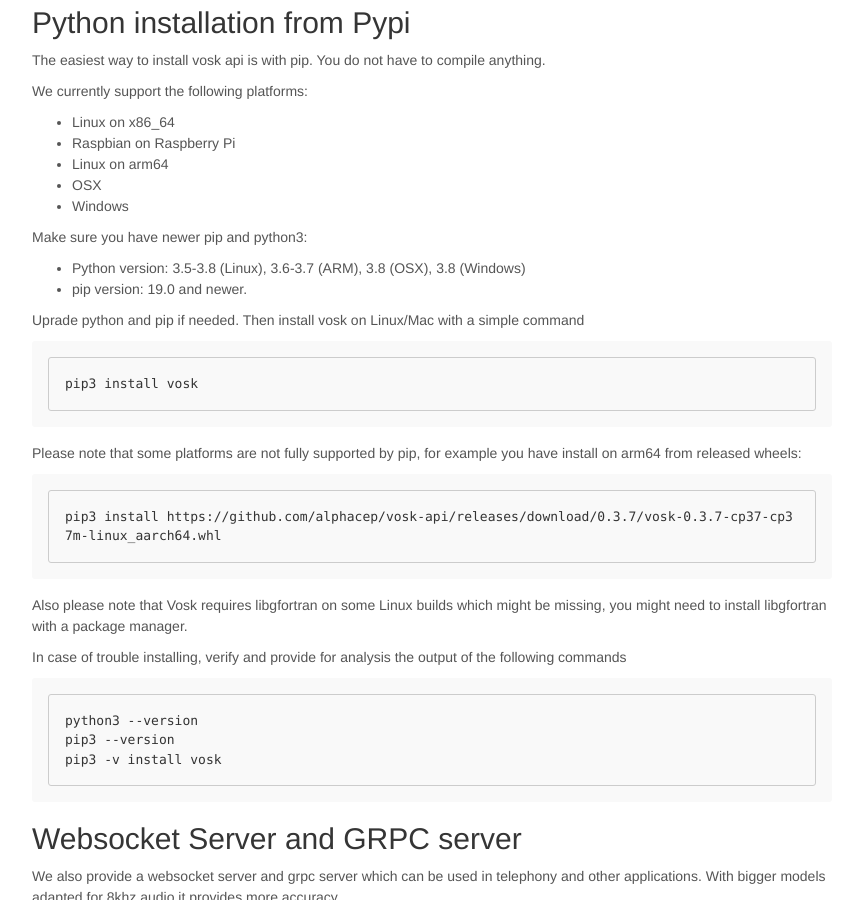
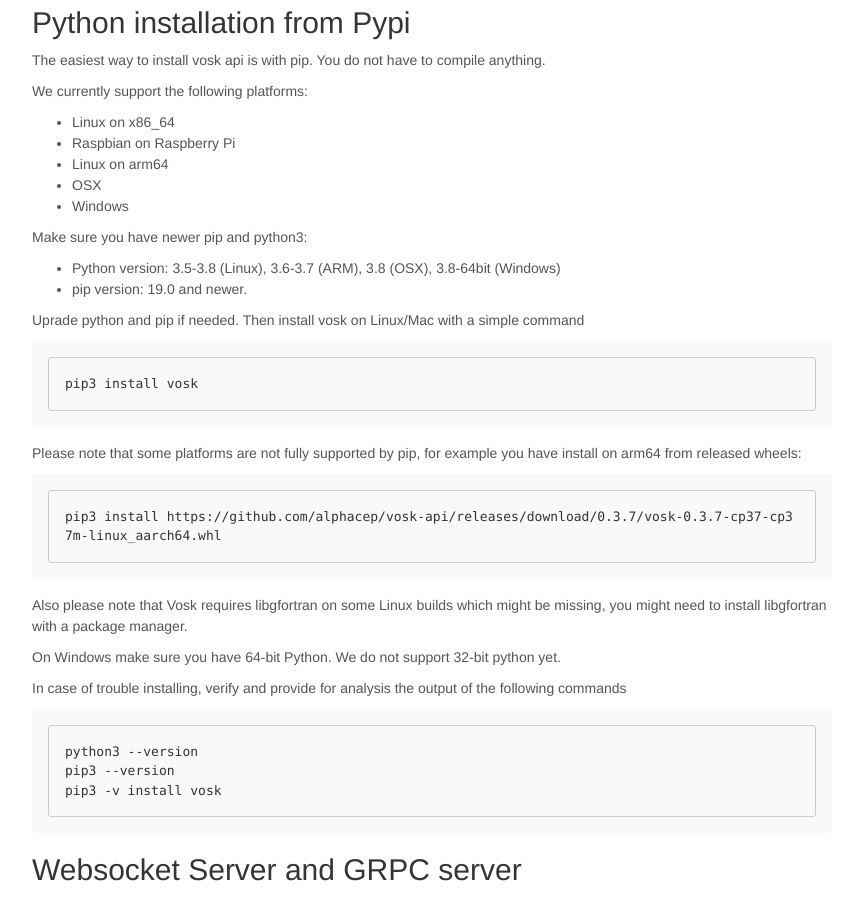
Before and after one commit to alphacep/vosk-space, a Jekyll site: the page built from index.md, in a window 1280 px wide and 900 px high, scrolled down 741 px. Shown: the whole window, without its empty margins (208-1065 px from the left). Built offline with Jekyll 4.4.1, drawn with Linux system fonts in a browser that asks for light colours; nearby versions of some CDN libraries; library files that are not in the unit come from our copies.

Commit message:
Add a note about 32-bit python

```diff
--- a/index.md
+++ b/index.md
@@ -48,7 +48,7 @@
 
 Make sure you have newer pip and python3:
 
-  * Python version: 3.5-3.8 (Linux), 3.6-3.7 (ARM), 3.8 (OSX), 3.8 (Windows)
+  * Python version: 3.5-3.8 (Linux), 3.6-3.7 (ARM), 3.8 (OSX), 3.8-64bit (Windows)
   * pip version: 19.0 and newer.
 
 Uprade python and pip if needed. Then install vosk on Linux/Mac with a simple command
@@ -65,6 +65,8 @@
 
 Also please note that Vosk requires libgfortran on some Linux builds which might be missing, you might need to install libgfortran with a
 package manager.
+
+On Windows make sure you have 64-bit Python. We do not support 32-bit python yet.
 
 In case of trouble installing, verify and provide for analysis the output of the following commands
 
```
Also changed, not shown: index.ru.md (+3 -1 lines).
